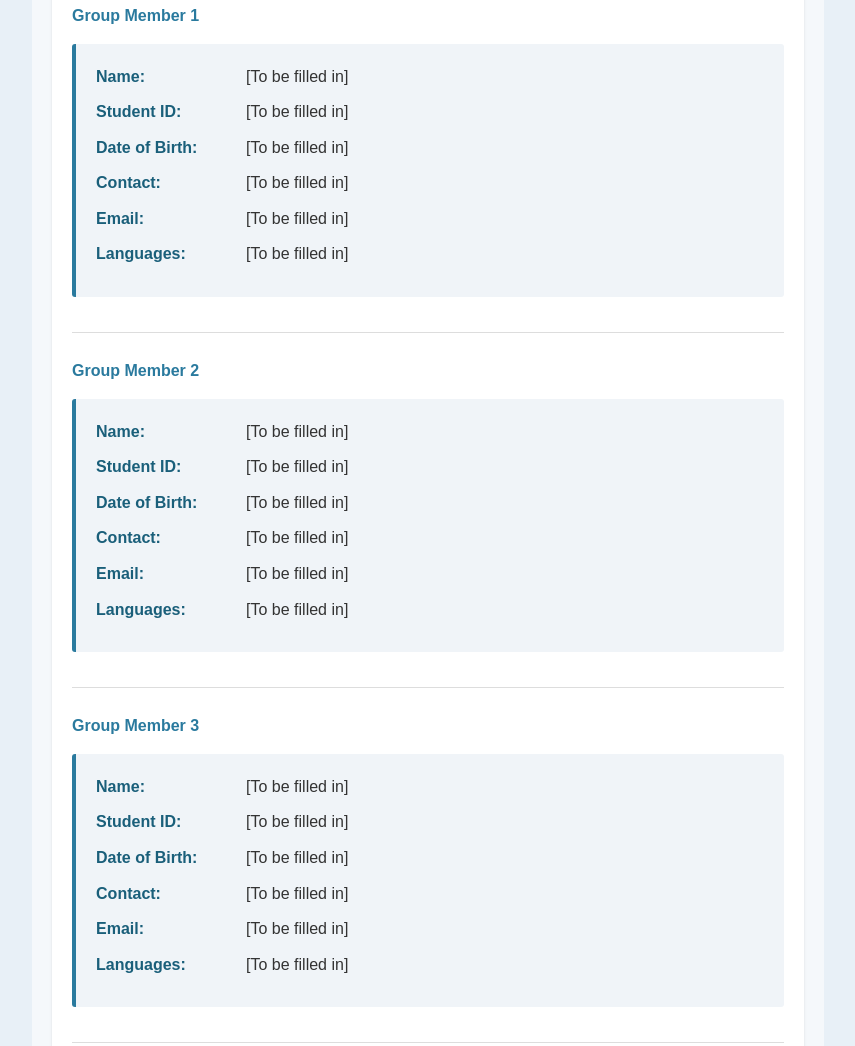
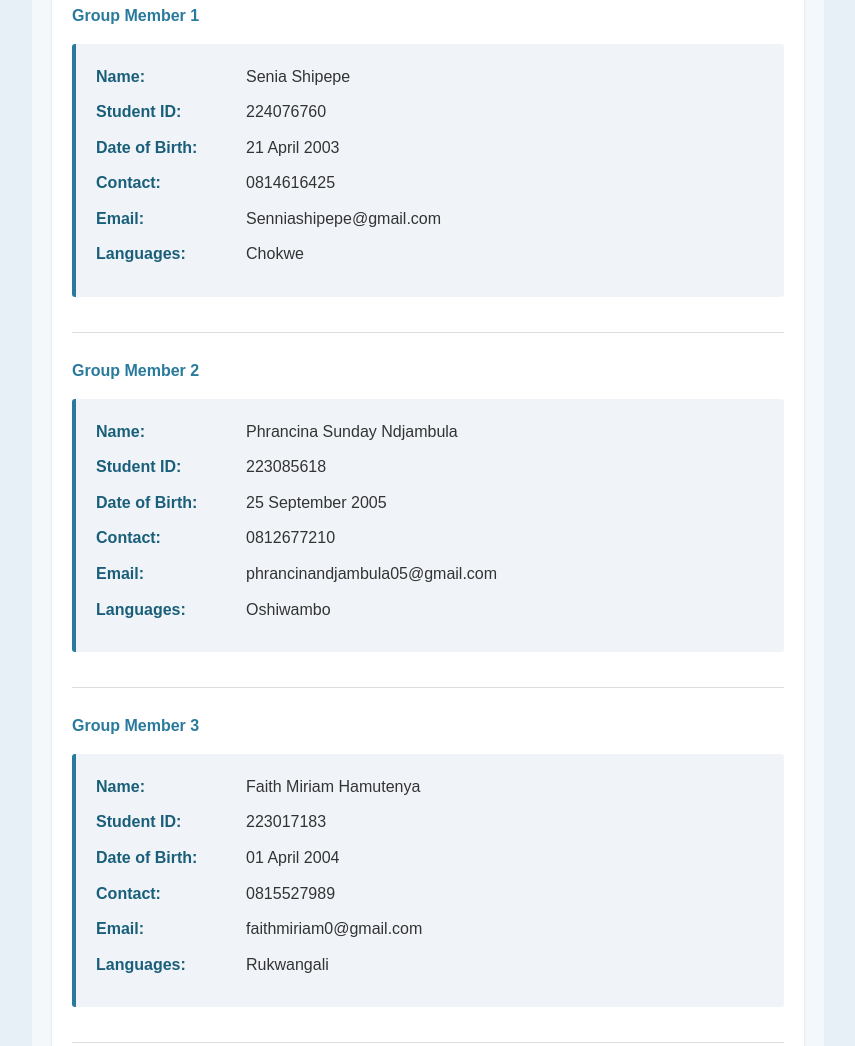
Before and after one commit to Kash-Jr/mma-web, a plain HTML site: page index.html in a window 1280 px wide. Shown: the part 484-1530 px from the top of the page, without its empty margins (212-1067 px from the left). Drawn offline with Linux system fonts and the light colour scheme.

Commit message:
Add group member details for Senia, Phrancina, and Faith

```diff
--- a/index.html
+++ b/index.html
@@ -58,27 +58,27 @@
                     <div class="profile-info">
                         <div class="profile-item">
                             <span class="profile-label">Name:</span>
-                            <span class="profile-value">[To be filled in]</span>
+                            <span class="profile-value">Senia Shipepe</span>
                         </div>
                         <div class="profile-item">
                             <span class="profile-label">Student ID:</span>
-                            <span class="profile-value">[To be filled in]</span>
+                            <span class="profile-value">224076760</span>
                         </div>
                         <div class="profile-item">
                             <span class="profile-label">Date of Birth:</span>
-                            <span class="profile-value">[To be filled in]</span>
+                            <span class="profile-value">21 April 2003</span>
                         </div>
                         <div class="profile-item">
                             <span class="profile-label">Contact:</span>
-                            <span class="profile-value">[To be filled in]</span>
+                            <span class="profile-value">0814616425</span>
                         </div>
                         <div class="profile-item">
                             <span class="profile-label">Email:</span>
-                            <span class="profile-value">[To be filled in]</span>
+                            <span class="profile-value">Senniashipepe@gmail.com</span>
                         </div>
                         <div class="profile-item">
                             <span class="profile-label">Languages:</span>
-                            <span class="profile-value">[To be filled in]</span>
+                            <span class="profile-value">Chokwe</span>
                         </div>
                     </div>
                 </div>
@@ -89,27 +89,27 @@
                     <div class="profile-info">
                         <div class="profile-item">
                             <span class="profile-label">Name:</span>
-                            <span class="profile-value">[To be filled in]</span>
+                            <span class="profile-value">Phrancina Sunday Ndjambula</span>
                         </div>
                         <div class="profile-item">
                             <span class="profile-label">Student ID:</span>
-                            <span class="profile-value">[To be filled in]</span>
+                            <span class="profile-value">223085618</span>
                         </div>
                         <div class="profile-item">
                             <span class="profile-label">Date of Birth:</span>
-                            <span class="profile-value">[To be filled in]</span>
+                            <span class="profile-value">25 September 2005</span>
                         </div>
                         <div class="profile-item">
                             <span class="profile-label">Contact:</span>
-                            <span class="profile-value">[To be filled in]</span>
+                            <span class="profile-value">0812677210</span>
                         </div>
                         <div class="profile-item">
                             <span class="profile-label">Email:</span>
-                            <span class="profile-value">[To be filled in]</span>
+                            <span class="profile-value">phrancinandjambula05@gmail.com</span>
                         </div>
                         <div class="profile-item">
                             <span class="profile-label">Languages:</span>
-                            <span class="profile-value">[To be filled in]</span>
+                            <span class="profile-value">Oshiwambo</span>
                         </div>
                     </div>
                 </div>
@@ -120,27 +120,27 @@
                     <div class="profile-info">
                         <div class="profile-item">
                             <span class="profile-label">Name:</span>
-                            <span class="profile-value">[To be filled in]</span>
+                            <span class="profile-value">Faith Miriam Hamutenya</span>
                         </div>
                         <div class="profile-item">
                             <span class="profile-label">Student ID:</span>
-                            <span class="profile-value">[To be filled in]</span>
+                            <span class="profile-value">223017183</span>
                         </div>
                         <div class="profile-item">
                             <span class="profile-label">Date of Birth:</span>
-                            <span class="profile-value">[To be filled in]</span>
+                            <span class="profile-value">01 April 2004</span>
                         </div>
                         <div class="profile-item">
                             <span class="profile-label">Contact:</span>
-                            <span class="profile-value">[To be filled in]</span>
+                            <span class="profile-value">0815527989</span>
                         </div>
                         <div class="profile-item">
                             <span class="profile-label">Email:</span>
-                            <span class="profile-value">[To be filled in]</span>
+                            <span class="profile-value">faithmiriam0@gmail.com</span>
                         </div>
                         <div class="profile-item">
                             <span class="profile-label">Languages:</span>
-                            <span class="profile-value">[To be filled in]</span>
+                            <span class="profile-value">Rukwangali</span>
                         </div>
                     </div>
                 </div>
@@ -233,7 +233,7 @@
     <!-- Footer -->
     <footer>
         <p>
-            &copy; 2026 Group Members: [Name 1], [Name 2], [Name 3], [Name 4], [Name 5] |
+            &copy; 2026 Group Members: Senia Shipepe, Phrancina Sunday Ndjambula, Faith Miriam Hamutenya, [Name 4], [Name 5] |
             Bachelor of Informatics | Multimedia Project
         </p>
     </footer>
```
